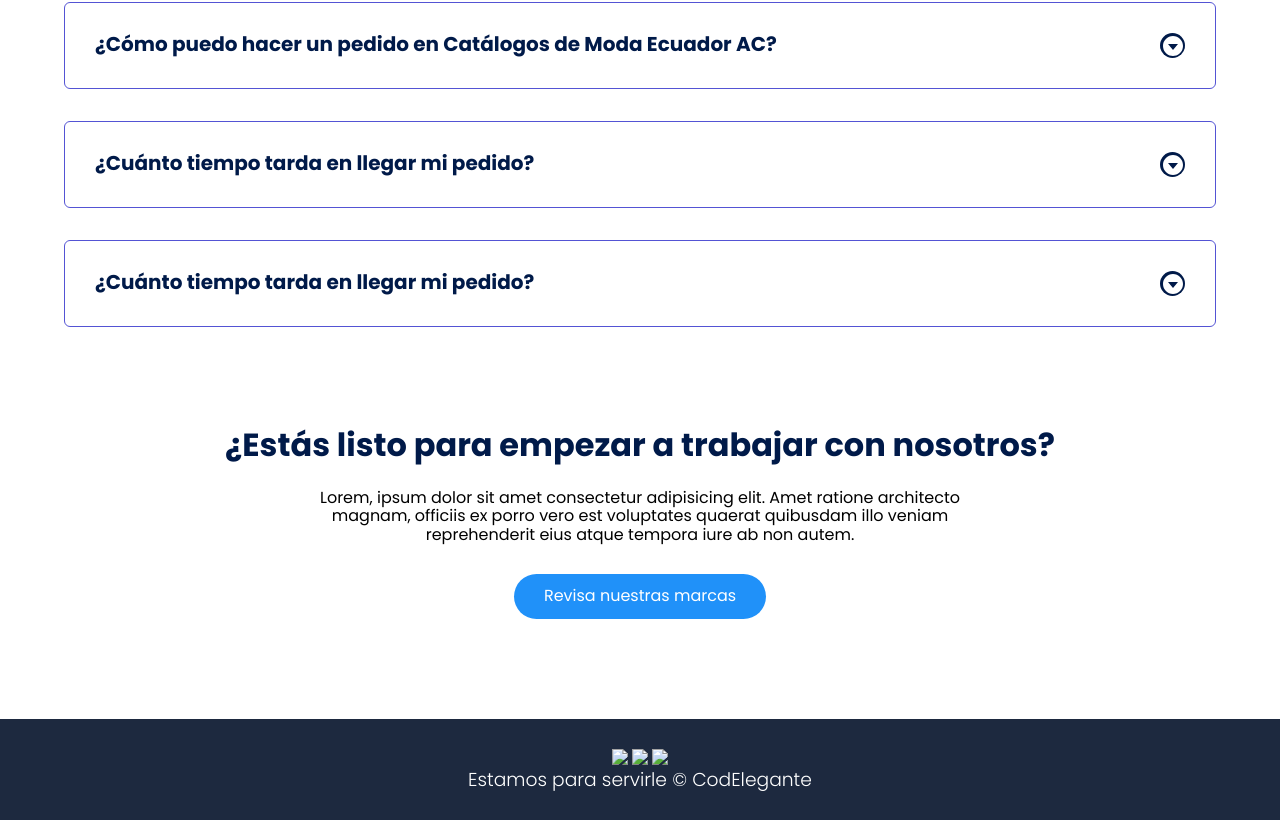
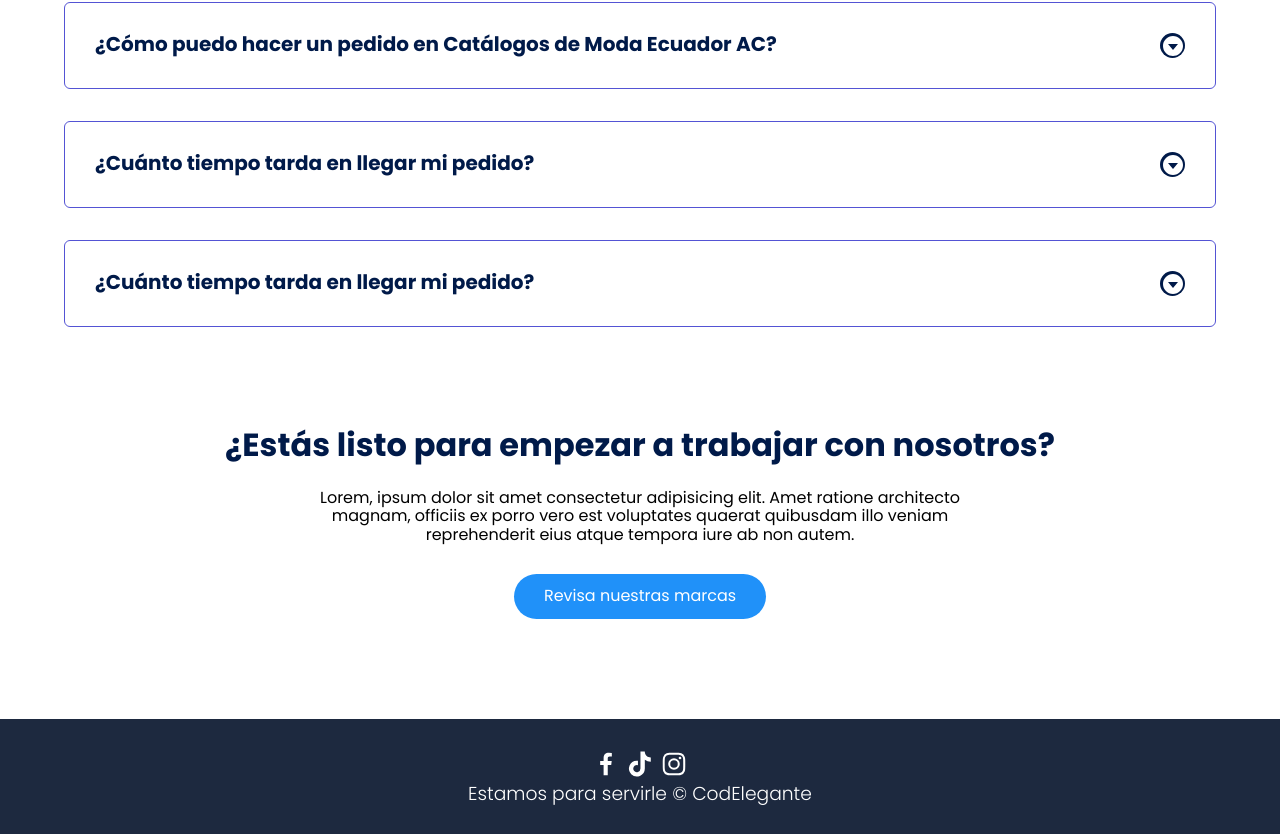
Before and after one commit to CescJavier7/Angiecollection, a plain HTML site: page index.html in a window 1280 px wide. Shown: the part 4778-5612 px from the top of the page. Drawn offline with Linux system fonts and the light colour scheme; files whose address does not match are found by name.

Commit message:
Update index.html

```diff
--- a/index.html
+++ b/index.html
@@ -299,9 +299,9 @@
 
         <section class="footer__copy container">
             <div class="footer__social">
-                <a href="https://www.facebook.com/catalogosdemodaecuador" class="footer__icons"><img src="./images/facebook.svg" class="footer__img"></a>
-                <a href="https://www.tiktok.com/@catalogodemodaecuador?is_from_webapp=1&sender_device=pc" class="footer__icons"><img src="./images/tiktok.svg" class="footer__img"></a>
-                <a href="https://www.instagram.com/catalogosdemodaecuador/" class="footer__icons"><img src="./images/instagram.svg" class="footer__img"></a>
+                <a href="https://www.facebook.com/catalogosdemodaecuador" class="footer__icons"><img src="facebook.svg" class="footer__img"></a>
+                <a href="https://www.tiktok.com/@catalogodemodaecuador?is_from_webapp=1&sender_device=pc" class="footer__icons"><img src="tiktok.svg" class="footer__img"></a>
+                <a href="https://www.instagram.com/catalogosdemodaecuador/" class="footer__icons"><img src="instagram.svg" class="footer__img"></a>
             </div>
 
             <h3 class="footer__copyright">Estamos para servirle &copy; CodElegante</h3>
```
